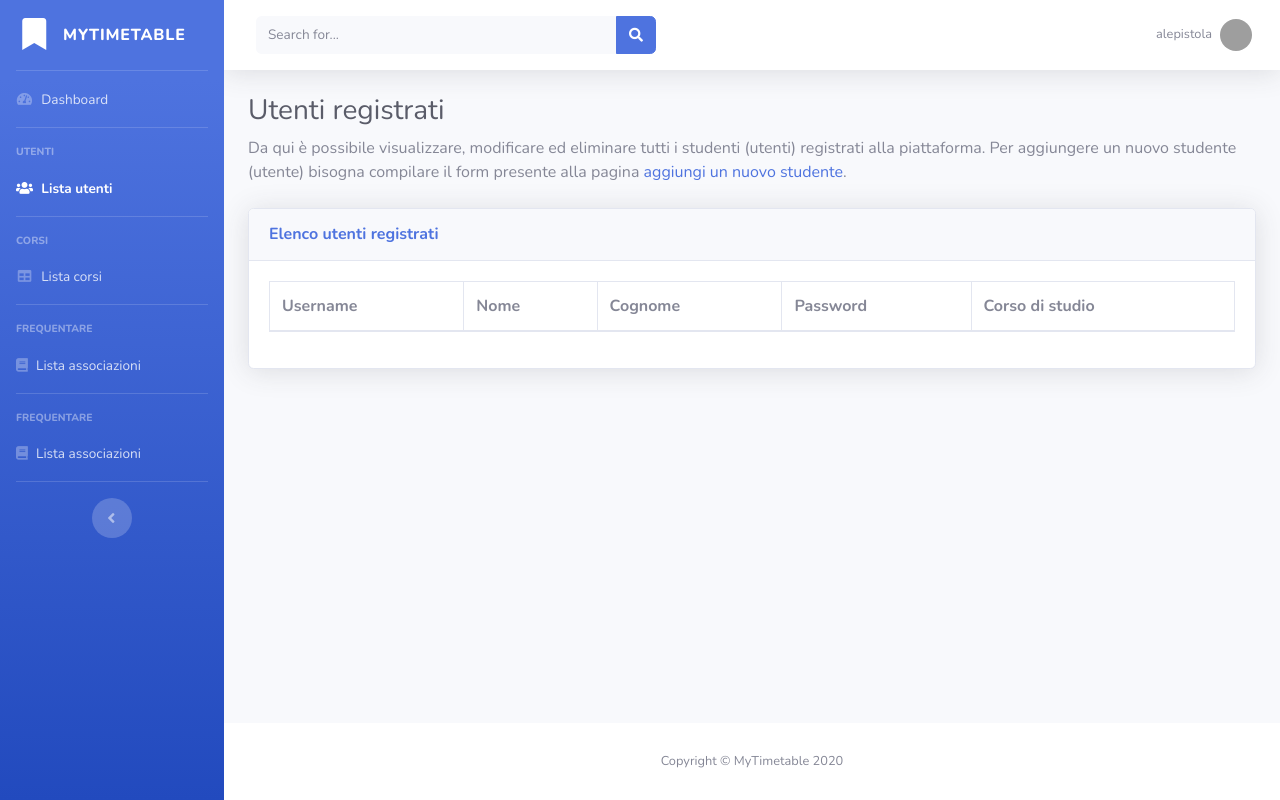
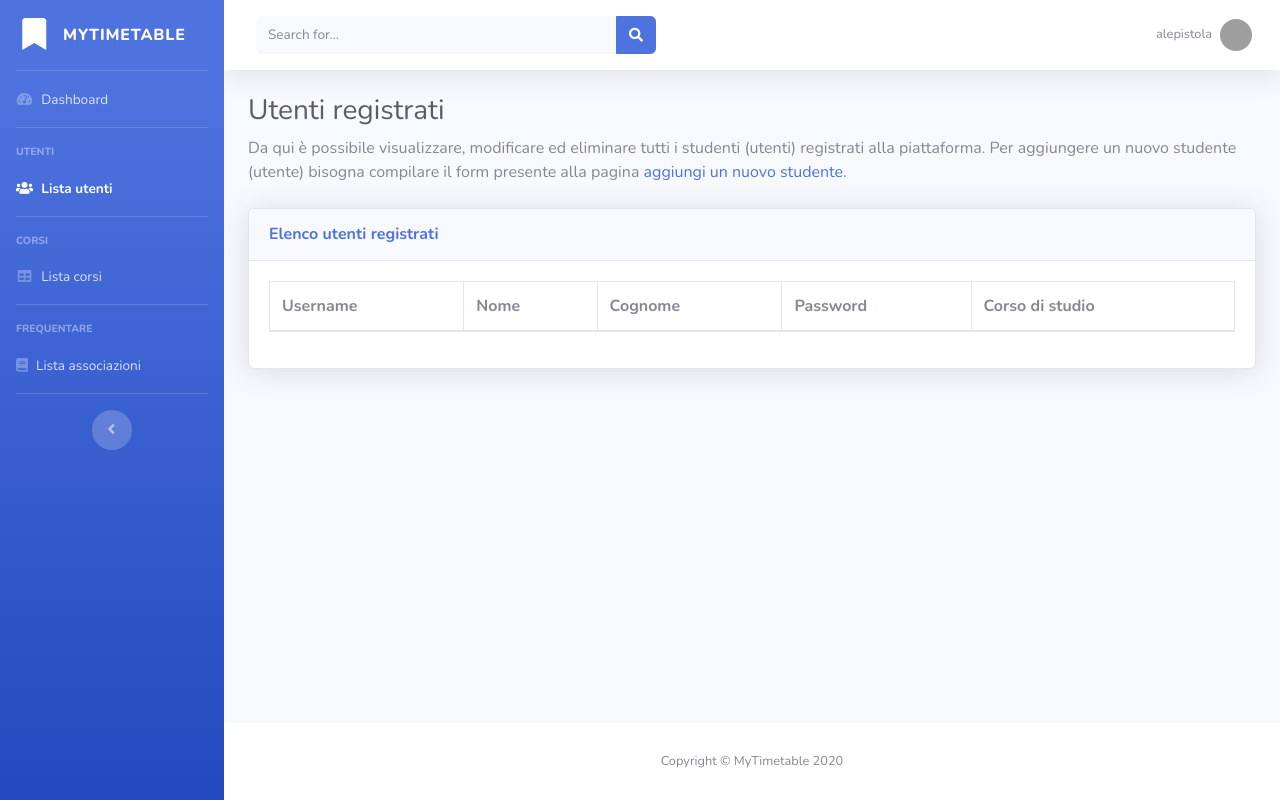
Before and after one commit to alepistola/MyTimetable-client, a PHP site: page /utenti.php in a window 1280 px wide. Run offline with PHP 8.4, Linux system fonts and the light colour scheme; lists and menus that the app fills with data are empty; some libraries are stand-ins or nearby versions; grey boxes are pictures that could not be loaded.

Commit message:
Rimossa doppia voce 'frequentare' dal menù

```diff
--- a/utenti.php
+++ b/utenti.php
@@ -95,20 +95,6 @@
       <!-- Divider -->
       <hr class="sidebar-divider d-none d-md-block">
 
-      <!-- Heading -->
-      <div class="sidebar-heading">
-        Frequentare
-      </div>
-
-      <!-- Nav Item - associazioni -->
-      <li class="nav-item">
-        <a class="nav-link" href="frequentare.php">
-          <i class="fas fa-book"></i>
-          <span>Lista associazioni</span></a>
-      </li>
-
-      <!-- Divider -->
-      <hr class="sidebar-divider d-none d-md-block">
 
       <!-- Sidebar Toggler (Sidebar) -->
       <div class="text-center d-none d-md-inline">
```
